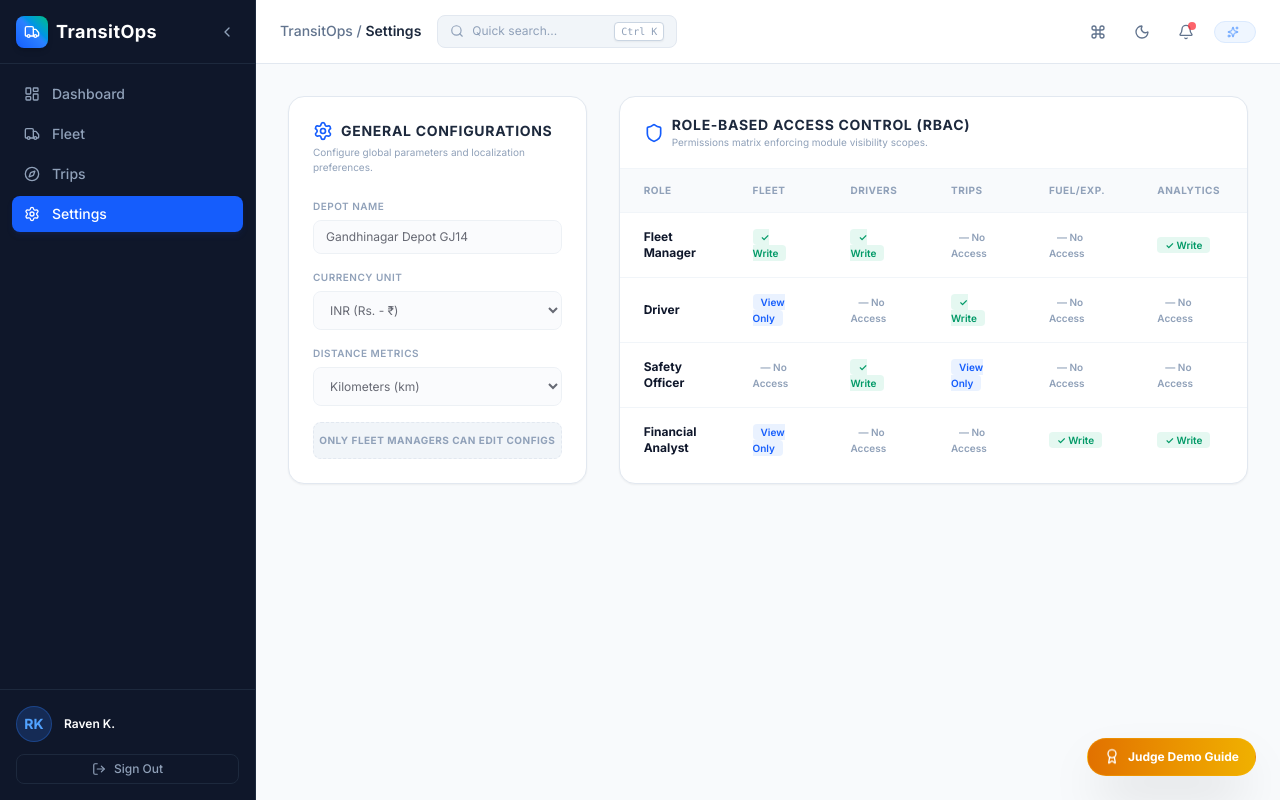
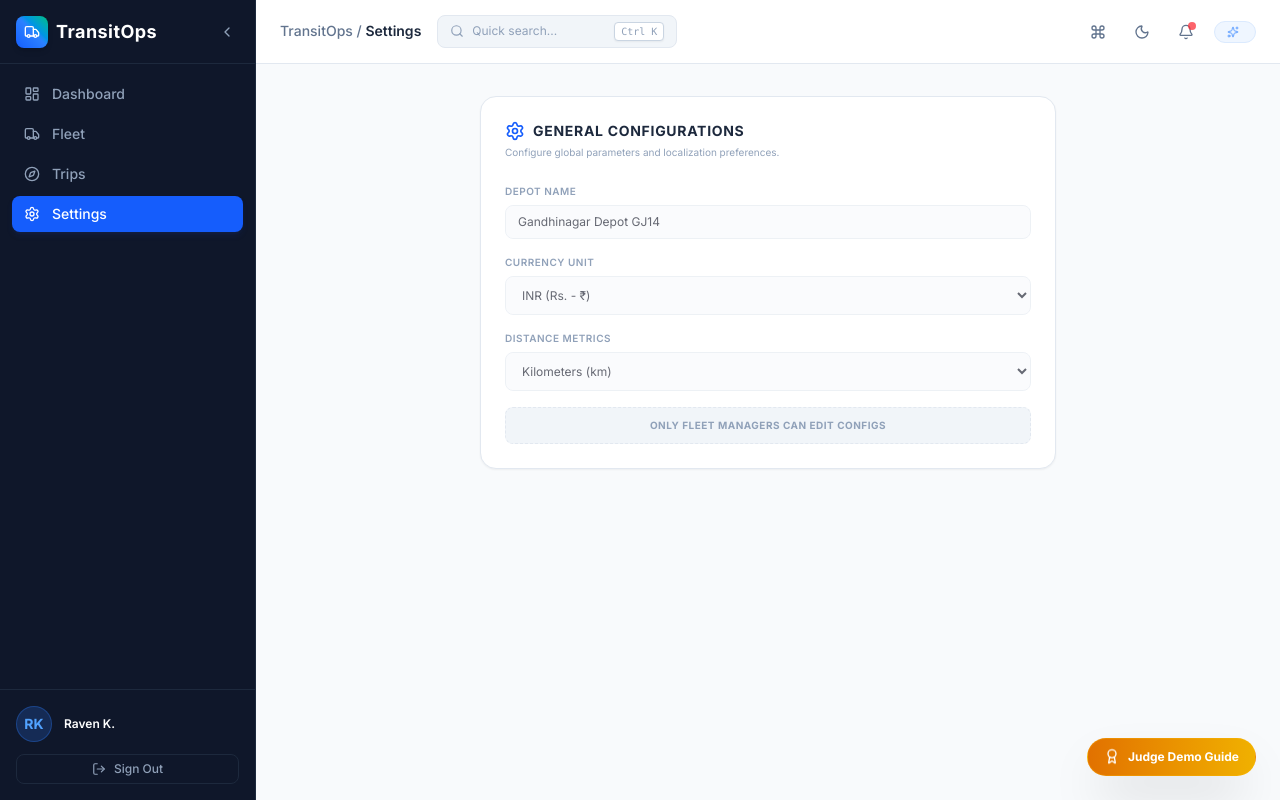
Before and after one commit to Sam2126/Odoo, a Next.js app in the folder transitops/: page /settings in a window 1280 px wide. Built offline with nearby package versions, Linux system fonts and the light colour scheme.

Commit message:
Minor errors fixed

```diff
--- a/transitops/src/app/settings/page.tsx
+++ b/transitops/src/app/settings/page.tsx
@@ -2,7 +2,7 @@
 
 import React, { useState } from "react";
 import { useTransitStore } from "@/lib/store";
-import { Settings as SettingsIcon, Shield, Save } from "lucide-react";
+import { Settings as SettingsIcon, Save } from "lucide-react";
 import { toast } from "sonner";
 
 export default function SettingsPage() {
@@ -28,16 +28,8 @@ export default function SettingsPage() {
     toast.success("General settings updated successfully.");
   };
 
-  // RBAC Permission Grid Matrix
-  const rbacMatrix: Array<{ role: string; fleet: string; drivers: string; trips: string; fuelExp: string; analytics: string }> = [
-    { role: "Fleet Manager", fleet: "✓ Write", drivers: "✓ Write", trips: "— No Access", fuelExp: "— No Access", analytics: "✓ Write" },
-    { role: "Driver", fleet: "View Only", drivers: "— No Access", trips: "✓ Write", fuelExp: "— No Access", analytics: "— No Access" },
-    { role: "Safety Officer", fleet: "— No Access", drivers: "✓ Write", trips: "View Only", fuelExp: "— No Access", analytics: "— No Access" },
-    { role: "Financial Analyst", fleet: "View Only", drivers: "— No Access", trips: "— No Access", fuelExp: "✓ Write", analytics: "✓ Write" },
-  ];
-
   return (
-    <div className="grid grid-cols-1 xl:grid-cols-3 gap-8 animate-in fade-in duration-200">
+    <div className="max-w-xl mx-auto w-full animate-in fade-in duration-200">
       {/* Column 1: General settings */}
       <div className="bg-white dark:bg-slate-900 border border-slate-200 dark:border-slate-800 rounded-2xl p-6 shadow-xs h-fit space-y-6">
         <div>
@@ -109,64 +101,6 @@ export default function SettingsPage() {
           )}
         </form>
       </div>
-
-      {/* Column 2: Role-Based Access Control (RBAC) */}
-      <div className="xl:col-span-2 bg-white dark:bg-slate-900 border border-slate-200 dark:border-slate-800 rounded-2xl shadow-xs overflow-hidden flex flex-col">
-        <div className="px-6 py-4.5 border-b border-slate-100 dark:border-slate-800 flex items-center gap-2">
-          <Shield className="w-5 h-5 text-blue-600 dark:text-blue-400" />
-          <div>
-            <h2 className="text-sm font-bold text-slate-800 dark:text-slate-100 uppercase tracking-wider">Role-Based Access Control (RBAC)</h2>
-            <p className="text-[10px] text-slate-400">Permissions matrix enforcing module visibility scopes.</p>
-          </div>
-        </div>
-
-        <div className="overflow-x-auto flex-1">
-          <table className="w-full text-left border-collapse">
-            <thead>
-              <tr className="bg-slate-50 dark:bg-slate-800/40 text-[10px] font-semibold text-slate-400 uppercase tracking-wider border-b border-slate-100 dark:border-slate-800">
-                <th className="px-6 py-3.5">Role</th>
-                <th className="px-6 py-3.5">Fleet</th>
-                <th className="px-6 py-3.5">Drivers</th>
-                <th className="px-6 py-3.5">Trips</th>
-                <th className="px-6 py-3.5">Fuel/Exp.</th>
-                <th className="px-6 py-3.5">Analytics</th>
-              </tr>
-            </thead>
-            <tbody className="divide-y divide-slate-100 dark:divide-slate-800 text-xs text-slate-700 dark:text-slate-300">
-              {rbacMatrix.map((matrix, idx) => (
-                <tr key={idx} className="hover:bg-slate-50/50 dark:hover:bg-slate-800/20 transition-colors">
-                  <td className="px-6 py-4 font-bold text-slate-900 dark:text-white">{matrix.role}</td>
-                  <td className="px-6 py-4">
-                    <span className={`px-2 py-0.5 rounded text-[10px] font-semibold ${matrix.fleet.includes("✓") ? "bg-emerald-500/10 text-emerald-600" : matrix.fleet.includes("View") ? "bg-blue-500/10 text-blue-600" : "text-slate-400"}`}>
-                      {matrix.fleet}
-                    </span>
-                  </td>
-                  <td className="px-6 py-4">
-                    <span className={`px-2 py-0.5 rounded text-[10px] font-semibold ${matrix.drivers.includes("✓") ? "bg-emerald-500/10 text-emerald-600" : matrix.drivers.includes("View") ? "bg-blue-500/10 text-blue-600" : "text-slate-400"}`}>
-                      {matrix.drivers}
-                    </span>
-                  </td>
-                  <td className="px-6 py-4">
-                    <span className={`px-2 py-0.5 rounded text-[10px] font-semibold ${matrix.trips.includes("✓") ? "bg-emerald-500/10 text-emerald-600" : matrix.trips.includes("View") ? "bg-blue-500/10 text-blue-600" : "text-slate-400"}`}>
-                      {matrix.trips}
-                    </span>
-                  </td>
-                  <td className="px-6 py-4">
-                    <span className={`px-2 py-0.5 rounded text-[10px] font-semibold ${matrix.fuelExp.includes("✓") ? "bg-emerald-500/10 text-emerald-600" : matrix.fuelExp.includes("View") ? "bg-blue-500/10 text-blue-600" : "text-slate-400"}`}>
-                      {matrix.fuelExp}
-                    </span>
-                  </td>
-                  <td className="px-6 py-4">
-                    <span className={`px-2 py-0.5 rounded text-[10px] font-semibold ${matrix.analytics.includes("✓") ? "bg-emerald-500/10 text-emerald-600" : matrix.analytics.includes("View") ? "bg-blue-500/10 text-blue-600" : "text-slate-400"}`}>
-                      {matrix.analytics}
-                    </span>
-                  </td>
-                </tr>
-              ))}
-            </tbody>
-          </table>
-        </div>
-      </div>
     </div>
   );
 }
```
